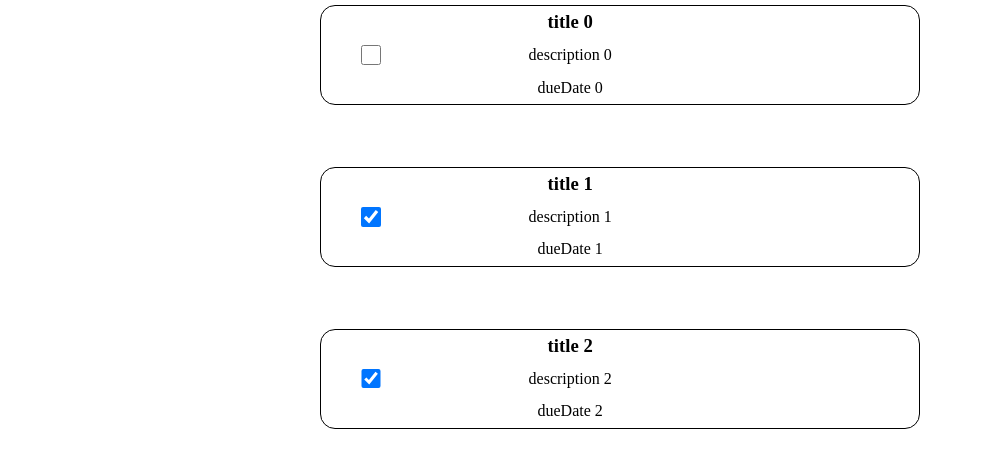
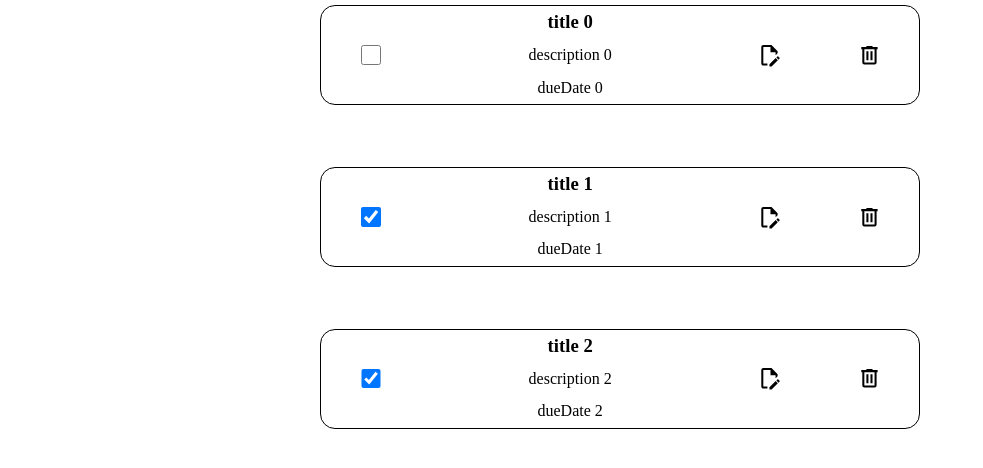
Before and after one commit to jacob-a-brown/odin-todo-list, a website built with webpack: page src/template.html in a window 1280 px wide. Shown: the part 94-562 px from the top of the page, without its empty margins (0-983 px from the left). Built offline with nearby package versions, Linux system fonts and the light colour scheme.

Commit message:
use inline svg

```diff
--- a/src/dependencies/dom.js
+++ b/src/dependencies/dom.js
@@ -1,6 +1,19 @@
 // module to manipulate the DOM
-import { TODOS } from "./todo.js";
+import { TODOS, deleteToDo } from "./todo.js";
 import { PROJECTS } from "./project.js";
+
+function createSVGIcon(path, className) {
+    const svgIcon = document.createElementNS("http://www.w3.org/2000/svg", "svg");
+    svgIcon.setAttribute("viewBox", "0 0 24 24");
+    svgIcon.setAttribute("class", className);
+
+    const svgPath = document.createElementNS("http://www.w3.org/2000/svg", "path");
+    svgPath.setAttribute("d", path);
+
+    svgIcon.appendChild(svgPath);
+
+    return svgIcon;
+}
 
 const todoContainer = document.querySelector(".todo-container");
 const projectContainer = document.querySelector(".project-container");
@@ -47,15 +60,25 @@ const populateToDos = (function () {
             todoDate.className = "todo-date";
             todoDate.textContent = item.dueDate;
 
+            const todoEdit = createSVGIcon("M10 20H6V4H13V9H18V12.1L20 10.1V8L14 2H6C4.9 2 4 2.9 4 4V20C4 21.1 4.9 22 6 22H10V20M20.2 13C20.3 13 20.5 13.1 20.6 13.2L21.9 14.5C22.1 14.7 22.1 15.1 21.9 15.3L20.9 16.3L18.8 14.2L19.8 13.2C19.9 13.1 20 13 20.2 13M20.2 16.9L14.1 23H12V20.9L18.1 14.8L20.2 16.9Z", "todo-edit");
+            const todoDelete = createSVGIcon("M9,3V4H4V6H5V19A2,2 0 0,0 7,21H17A2,2 0 0,0 19,19V6H20V4H15V3H9M7,6H17V19H7V6M9,8V17H11V8H9M13,8V17H15V8H13Z", "todo-delete")
+
             checkedButton.addEventListener("click", function(){
                 item.checked = !item.checked;
                 checkedButton.checked = item.checked;
+            })
+
+            todoDelete.addEventListener("click", function() {
+                deleteToDo(item.id);
+                displayByFilter(filterParam, filterValue);
             })
 
             toDoDiv.appendChild(checkedButton);
             toDoDiv.appendChild(todoTitle);
             toDoDiv.appendChild(todoDescription);
             toDoDiv.appendChild(todoDate);
+            toDoDiv.appendChild(todoEdit);
+            toDoDiv.appendChild(todoDelete);
             todoContainer.appendChild(toDoDiv);
         })
     }
--- a/src/style.css
+++ b/src/style.css
@@ -26,7 +26,7 @@
     height: 100px;
     width: 600px;
     display: grid;
-    grid-template-columns: 1fr 3fr 2fr;
+    grid-template-columns: 1fr 3fr 1fr 1fr;
     grid-template-rows: repeat(3, 1fr);
     border: 1px solid black;
     border-radius: 15px;
@@ -56,6 +56,29 @@
     grid-row: 3 / 4;
 }
 
+.todo-edit {
+    grid-column: 3 / 4;
+    grid-row: 1 / -1;
+    height: 25%;
+    width: 25%;
+}
+
+.todo-edit:hover {
+    fill: grey;
+}
+
+.todo-delete {
+    grid-column: 4 / 5;
+    grid-row: 1 / -1;
+    height: 25%;
+    width: 25%;
+}
+
+.todo-delete:hover {
+    fill: red;
+}
+
+
 .project-div {
     display: flex;
     justify-content: flex-start;
```
Also changed, not shown: src/images/file-edit-outline.svg (deleted), src/images/trash-can-outline.svg (deleted).
